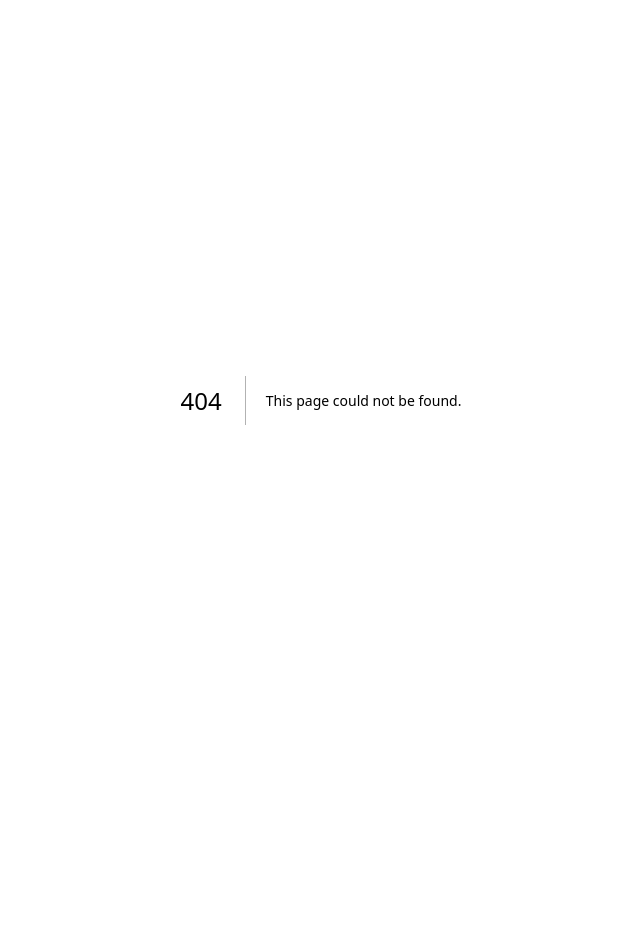
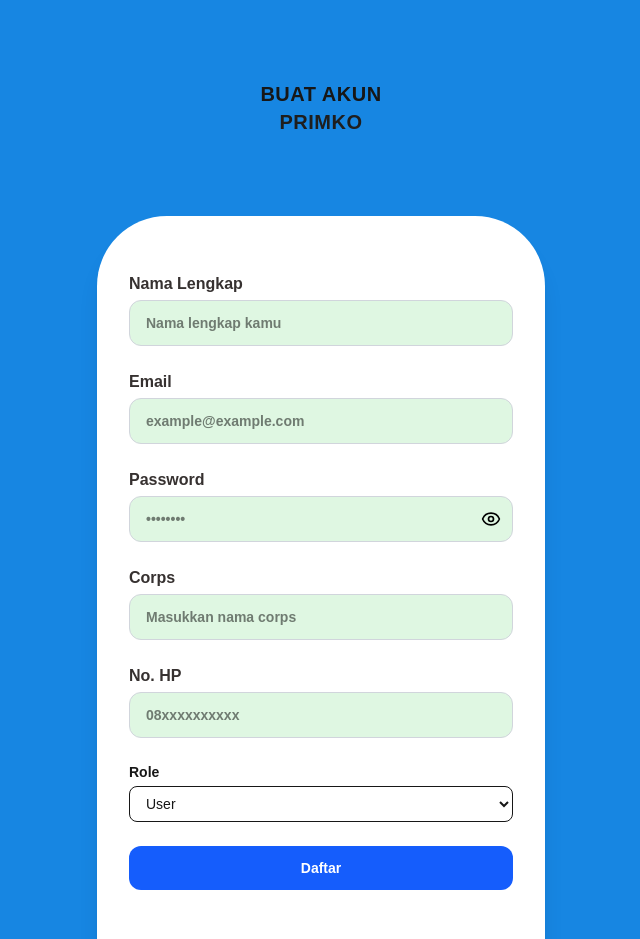
Before and after one commit to satriaaryadiva/primko, a Next.js app: page /register in a window 1280 px wide. Before the commit this address had no page. Shown: the top 939 px of the page, without its empty margins (319-959 px from the left). Before the commit the page ends 800 px from the top, so only its background shows below. Built offline with nearby package versions, Linux system fonts and the light colour scheme.

Commit message:
update register

```diff
--- a/app/login/page.tsx
+++ b/app/login/page.tsx
@@ -9,19 +9,23 @@ import { signInWithEmailAndPassword } from "firebase/auth";
 import AuthButton from "@/component/ui/AuthButton";
 import InputField from "@/component/ui/InputField";
 import FormWrapper from "@/component/motions/FormWrapper";
-
-
+import Link from "next/link";
 
 export default function LoginPage() {
   const router = useRouter();
+
   const [email, setEmail] = useState("");
   const [password, setPassword] = useState("");
   const [loading, setLoading] = useState(false);
 
+  const [error, setError] = useState(""); // <-- ERROR STATE
+
   async function handleLogin(e: any) {
     e.preventDefault();
     setLoading(true);
+    setError(""); // clear error dulu
 
+    try {
       const res = await signInWithEmailAndPassword(auth, email, password);
 
       const idToken = await res.user.getIdToken(true);
@@ -32,20 +36,60 @@ export default function LoginPage() {
 
       if (role === "admin") router.push("/admin");
       else router.push("/dashboard");
+
+    } catch (err: any) {
+      console.error(err);
+
+      // 🔥 Firebase error handling yang ramah user
+      let message = "Gagal login. Cek kembali datanya ya.";
+
+      if (err.code === "auth/user-not-found") {
+        message = "Email belum terdaftar. Coba periksa lagi ya!";
+      }
+      if (err.code === "auth/wrong-password") {
+        message = "Password kamu salah. Coba ketik ulang ya!";
+      }
+      if (err.code === "auth/invalid-credential") {
+        message = "Email atau password salah nih.";
+      }
+      if (err.code === "auth/too-many-requests") {
+        message = "Terlalu banyak percobaan. Coba beberapa menit lagi ya.";
+      }
+
+      setError(message);
+
+      // clear form
+      setEmail("");
+      setPassword("");
+    }
+
+    setLoading(false);
   }
 
   return (
-    <div className="min-h-screen w-full  bg-primary flex items-center flex-col  justify-center pt-6">
-      <FormWrapper delay={1.15}>
-      <h1 className="text-center text-xl font-extrabold  p-14 text-primary tracking-wide">
-        SELAMAT DATANG DI <br /> <span className="text-[#1E1E1E]">PRIMKO</span>
+    <div className="min-h-screen w-full bg-primary flex flex-col">
+      {/* HEADER BIRU */}
+      <FormWrapper delay={1.15} className="text-center text-white p-24">
+        <p>selamat datang di</p>
+        <h1 className="text-4xl font-extrabold text-primary tracking-wide">
+          PRIMKO
         </h1>
+        <p>management keuangan angkatan</p>
       </FormWrapper>
 
-      <FormWrapper delay={0.55} className="bg-white m-0 relative   md:max-w-md w-full mt-6 rounded-t-[70px] px-8   py-14  shadow-xl">
+      {/* FORM PUTIH */}
+      <FormWrapper
+        delay={0.55}
+        className="bg-white flex-1 rounded-t-[70px] px-12 py-14 shadow-xl md:max-w-md w-full mx-auto"
+      >
         <form onSubmit={handleLogin} className="space-y-6">
 
-          {/* Email */}
+          {/* 🔥 Error Message */}
+          {error && (
+            <p className="text-red-600 text-sm text-center font-semibold -mt-4">
+              {error}
+            </p>
+          )}
 
           <InputField
             label="Username Or Email"
@@ -55,7 +99,6 @@ export default function LoginPage() {
             onChange={setEmail}
           />
 
-          {/* Password */}
           <InputField
             label="Password"
             type="password"
@@ -64,26 +107,23 @@ export default function LoginPage() {
             onChange={setPassword}
           />
 
-          {/* Login Button */}
           <AuthButton
-            text={loading ? "Loading..." : "Log In"}
+            text={loading ? "" : "Log In"}
             type="submit"
             variant="primary"
           />
 
-          {/* Forgot */}
           <p className="text-xs text-center text-gray-500">
             <a className="text-teal-600 font-semibold cursor-pointer">
               Lupa password? <span>click disini</span>
             </a>
           </p>
 
-          {/* Sign Up */}
           <p className="text-xs text-center mt-6 text-gray-500">
             Belum punya akun ?
-            <span className="text-teal-600 font-semibold cursor-pointer ml-1">
+            <Link href="/register" className="text-teal-600 font-semibold cursor-pointer ml-1">
               Daftar
-            </span>
+            </Link>
           </p>
         </form>
       </FormWrapper>
--- /dev/null
+++ b/app/register/page.tsx
@@ -0,0 +1,149 @@
+/* eslint-disable @typescript-eslint/no-explicit-any */
+"use client";
+
+import { useState } from "react";
+import { useRouter } from "next/navigation";
+import FormWrapper from "@/component/motions/FormWrapper";
+import InputField from "@/component/ui/InputField";
+import AuthButton from "@/component/ui/AuthButton";
+
+export default function RegisterPage() {
+  const router = useRouter();
+
+  const [name, setName] = useState("");
+  const [corps, setCorps] = useState("");
+  const [role, setRole] = useState("user");
+  const [numberPhone, setNumberPhone] = useState("");
+
+  const [email, setEmail] = useState("");
+  const [password, setPassword] = useState("");
+
+  const [loading, setLoading] = useState(false);
+
+  async function handleRegister(e: any) {
+    e.preventDefault();
+    setLoading(true);
+
+    try {
+      const res = await fetch("/api/auth/register", {
+        method: "POST",
+        headers: {
+          "Content-Type": "application/json",
+        },
+        body: JSON.stringify({
+          name,
+          email,
+          password,
+          corps,
+          role,
+          numberPhone,
+        }),
+      });
+
+      const data = await res.json();
+
+      if (!res.ok) {
+        alert(data.error || "Registrasi gagal");
+        setLoading(false);
+        return;
+      }
+
+      alert("Registrasi berhasil! Silakan login.");
+      router.push("/login");
+    } catch (err) {
+      console.log(err);
+      alert("Terjadi kesalahan server");
+    } finally {
+      setLoading(false);
+    }
+  }
+
+  return (
+    <div className="min-h-screen w-full bg-primary flex items-center flex-col justify-center pt-6">
+
+      <FormWrapper delay={0.2}>
+        <h1 className="text-center text-xl font-extrabold p-14 text-primary tracking-wide">
+          BUAT AKUN <br />
+          <span className="text-[#1E1E1E]">PRIMKO</span>
+        </h1>
+      </FormWrapper>
+
+      <FormWrapper
+        delay={0.45}
+        className="bg-white flex-1 md:max-w-md w-full mt-6 rounded-t-[70px] px-8 py-14 shadow-xl"
+      >
+        <form onSubmit={handleRegister} className="space-y-6">
+
+          <InputField
+            label="Nama Lengkap"
+            type="text"
+            placeholder="Nama lengkap kamu"
+            value={name}
+            onChange={setName}
+          />
+
+          <InputField
+            label="Email"
+            type="email"
+            placeholder="example@example.com"
+            value={email}
+            onChange={setEmail}
+          />
+
+          <InputField
+            label="Password"
+            type="password"
+            placeholder="••••••••"
+            value={password}
+            onChange={setPassword}
+          />
+
+          <InputField
+            label="Corps"
+            type="text"
+            placeholder="Masukkan nama corps"
+            value={corps}
+            onChange={setCorps}
+          />
+
+          <InputField
+            label="No. HP"
+            type="number"
+            placeholder="08xxxxxxxxxx"
+            value={numberPhone}
+            onChange={setNumberPhone}
+          />
+
+          {/* Kalau pengen pilih role */}
+          <div className="flex flex-col gap-1">
+            <label className="text-sm font-semibold text-primary">Role</label>
+            <select
+              className="border px-3 py-2 rounded-lg text-sm"
+              value={role}
+              onChange={(e) => setRole(e.target.value)}
+            >
+              <option value="user">User</option>
+              <option value="admin">Admin</option>
+            </select>
+          </div>
+
+          <AuthButton
+            text={loading ? "Loading..." : "Daftar"}
+            type="submit"
+            variant="primary"
+          />
+
+          <p className="text-xs text-center mt-6 text-gray-500">
+            Sudah punya akun?
+            <span
+              className="text-teal-600 font-semibold cursor-pointer ml-1"
+              onClick={() => router.push("/login")}
+            >
+              Login
+            </span>
+          </p>
+        </form>
+      </FormWrapper>
+    </div>
+  );
+}
--- a/component/motions/FormWrapper.tsx
+++ b/component/motions/FormWrapper.tsx
@@ -3,24 +3,23 @@
 import { motion } from "framer-motion";
 
 export default function FormWrapper({
-  children,
+   children,
   className,
   delay = 0,
 }: {
   children: React.ReactNode;
   className?: string;
-  delay?: number;
-}) {
+  delay?: number;}) {
   return (
     <motion.div
-      className={className}
-      initial={{ opacity: 0, y: 30, scale: 0.98 }}
-      animate={{ opacity: 1, y: 0, scale: 1 }}
+      initial={{ opacity: 0, y: 40 }}
+      animate={{ opacity: 1, y: 0 }}
       transition={{
-        duration: 0.6,
+        duration: 0.55,
         delay,
-        ease: [0.22, 1, 0.36, 1], // springy smooth
+        ease: "easeOut",
       }}
+      className={ className }
     >
       {children}
     </motion.div>
--- a/component/ui/AuthButton.tsx
+++ b/component/ui/AuthButton.tsx
@@ -1,3 +1,5 @@
+import { Loader } from "lucide-react"
+
 interface AuthButtonProps {
   text: string
   onClick?: () => void
@@ -15,14 +17,14 @@ export default function AuthButton({
     <button
       type={type}
       onClick={onClick}
-      className={`w-full py-3 rounded-xl font-semibold transition text-sm
+      className={`w-full py-3  rounded-xl font-semibold transition text-sm
         ${variant === "primary"
           ? "bg-blue-600 hover:bg-blue-800 text-white"
           : "border border-green-500 text-green-600 hover:bg-green-50"
-        }
+         }
       `}
     >
-      {text}
+      {text || <Loader className="animate-spin m-auto" />}
     </button>
   )
 }
--- a/component/ui/InputField.tsx
+++ b/component/ui/InputField.tsx
@@ -28,7 +28,7 @@ export default function InputField({
   return (
     <InputFade>
     <div className="w-full flex flex-col gap-1">
-      <label className="text-sm font-bold  text-[#363130] ">{label}</label>
+      <label className="text-md font-bold  text-[#363130] ">{label}</label>
 
       <div className="relative">
         {icon && <span className="absolute left-3 top-1/2 -translate-y-1/2 opacity-60">{icon}</span>}
```
Lines whose indentation alone changed are shown as unchanged.
